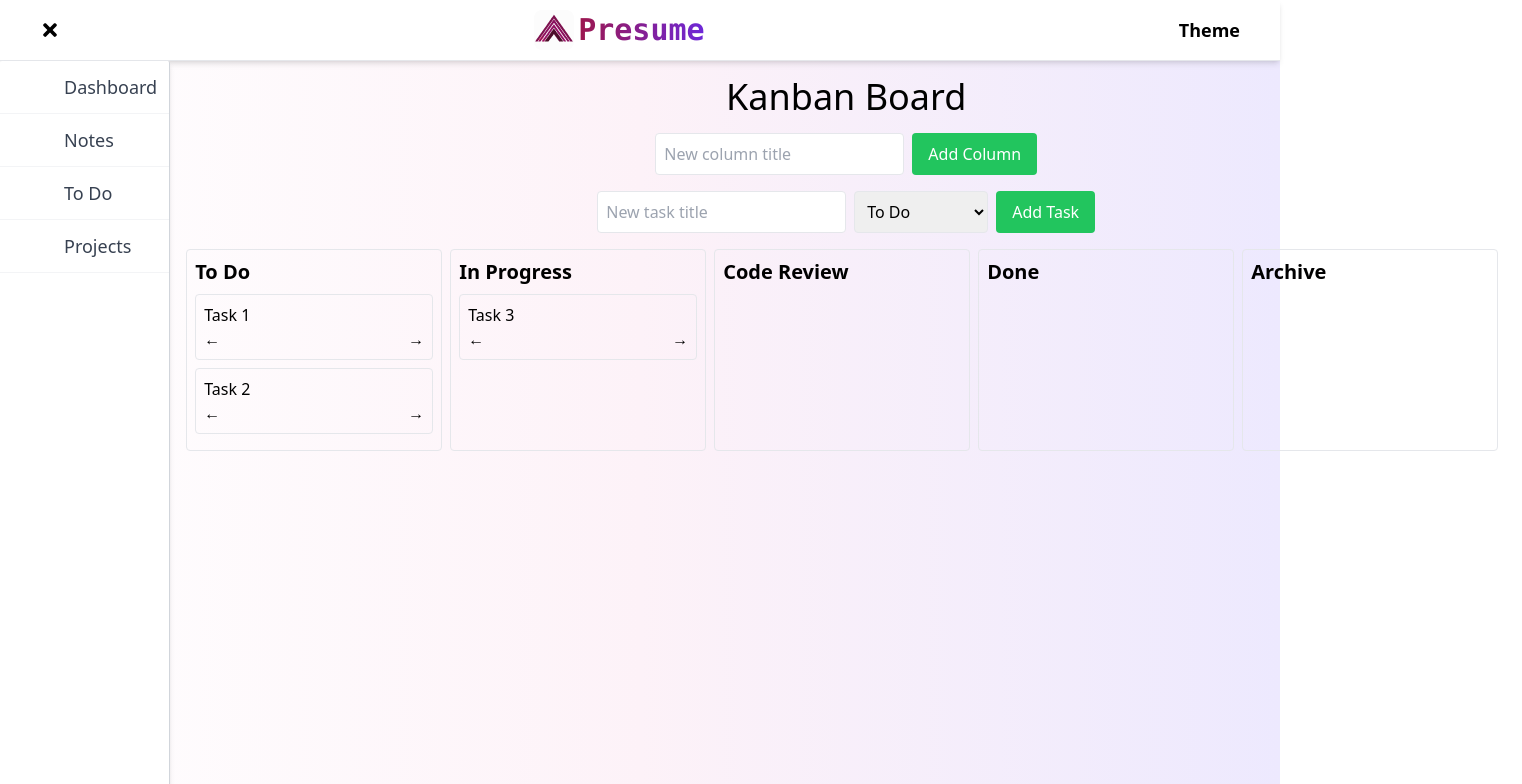
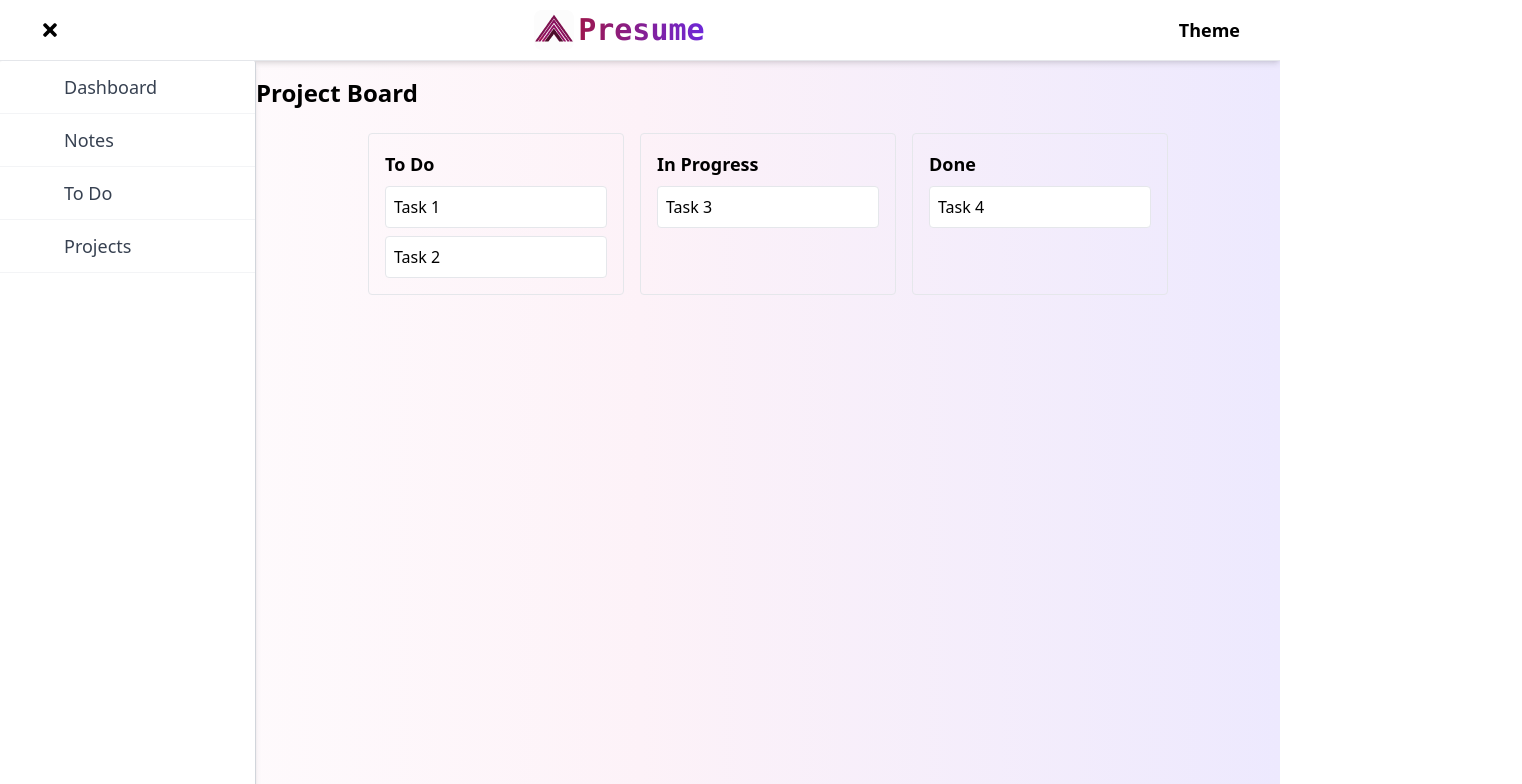
Before and after one commit to hebypaul/Notes_Web_App, a React (Vite) app: page /Project/1 in a window 1280 px wide. Shown: the top 784 px of the page, 1522 px wide, since content can reach past the window. Built offline with nearby package versions, Linux system fonts and the light colour scheme.

Commit message:
modify Project Board

```diff
--- /dev/null
+++ b/src/Components/Board/Card.jsx
@@ -0,0 +1,23 @@
+
+import { Draggable } from "react-beautiful-dnd";
+
+const Card = ({ id, content, index }) => {
+  return (
+    <Draggable draggableId={id} index={index}>
+      {(provided) => {
+        return (
+          <div
+            className={"border-2 ml-3"}
+            ref={provided.innerRef}
+            {...provided.draggableProps}
+            {...provided.dragHandleProps}
+          >
+            {`${id} - ${content}`}
+          </div>
+        );
+      }}
+    </Draggable>
+  );
+};
+
+export default Card;
--- /dev/null
+++ b/src/Components/Board/Column.jsx
@@ -0,0 +1,38 @@
+import React from "react";
+import { Droppable } from "react-beautiful-dnd";
+import Card from "./Card";
+import initialData from "./initial-data";
+
+const Column = ({ id, title, tasks }) => {
+  return (
+    <Droppable droppableId={`${title}-${id}`}>
+      {(provided) => (
+        <div
+          ref={provided.innerRef}
+          {...provided.droppableProps}
+          className={"border-2 w-1/3"}
+        >
+          <div>{`${id} - ${title}`}</div>
+          {tasks.map((taskId, index) => {
+            const taskData = initialData.tasks.find(
+              (task) => task.id === taskId
+            );
+            if (taskData) {
+              return (
+                <Card
+                  key={taskId}
+                  id={taskId}
+                  content={taskData.content}
+                  index={index}
+                />
+              );
+            }
+          })}
+          {provided.placeholder}
+        </div>
+      )}
+    </Droppable>
+  );
+};
+
+export default Column;
--- /dev/null
+++ b/src/Components/Board/InitialData.js
@@ -0,0 +1,24 @@
+const initialData = {
+    tasks: [
+      { id: 'task-1', content: 'Take out the garbage' },
+      { id: 'task-2', content: 'Watch my favorite show' },
+      { id: 'task-3', content: 'Charge my phone' },
+      { id: 'task-4', content: 'Cook dinner' },
+    ],
+    columns: [
+      {
+        id: 'column-1',
+        title: 'To do',
+        taskIds: ['task-1', 'task-2', 'task-3', 'task-4'],
+      },
+      {
+        id: 'column-2',
+        title: 'To do',
+        taskIds: [],
+      },
+    ],
+    // Facilitate reordering of the columns
+    columnOrder: ['column-1'],
+  };
+
+  export default initialData;
--- a/src/Pages/Project.jsx
+++ b/src/Pages/Project.jsx
@@ -1,123 +1,122 @@
 import {useState }from "react";
 import Layout from "../Components/Layout/Layout";
-const initialColumns = [
-    { id: 1, title: 'To Do' },
-    { id: 2, title: 'In Progress' },
-    { id: 3, title: 'Code Review' },
-    { id: 4, title: 'Done' },
-    { id: 5, title: 'Archive' }
+import { DragDropContext, Droppable, Draggable } from 'react-beautiful-dnd';
+
+const data = [
+  { id: 'task-1', content: 'Task 1' },
+  { id: 'task-2', content: 'Task 2' },
+  { id: 'task-3', content: 'Task 3' },
+  { id: 'task-4', content: 'Task 4' },
 ];
 
-  const initialTasks = [
-    { id: 1, title: 'Task 1', columnId: 1 },
-    { id: 2, title: 'Task 2', columnId: 1 },
-    { id: 3, title: 'Task 3', columnId: 2 },
-  ];
+const columnsData = {
+  'column-1': {
+    id: 'column-1',
+    title: 'To Do',
+    tasks: [data[0], data[1]],
+  },
+  'column-2': {
+    id: 'column-2',
+    title: 'In Progress',
+    tasks: [data[2]],
+  },
+  'column-3': {
+    id: 'column-3',
+    title: 'Done',
+    tasks: [data[3]],
+  },
+};
 
 const Project = () => {
-    const [columns, setColumns] = useState(initialColumns);
-    const [tasks, setTasks] = useState(initialTasks);
-    const [newColumnTitle, setNewColumnTitle] = useState('');
-    const [newTaskTitle, setNewTaskTitle] = useState('');
-    const [newTaskColumnId, setNewTaskColumnId] = useState(1);
+    const [columns, setColumns] = useState(columnsData);
 
-    const handleAddColumn = () => {
-      if (!newColumnTitle) return;
-      setColumns((prevColumns) => [
-        ...prevColumns,
-        { id: prevColumns.length + 1, title: newColumnTitle }
-      ]);
-      setNewColumnTitle('');
+    const onDragEnd = (result) => {
+      const { destination, source, draggableId } = result;
+
+      if (!destination) return;
+
+      if (
+        destination.droppableId === source.droppableId &&
+        destination.index === source.index
+      )
+        return;
+
+      const startColumn = columns[source.droppableId];
+      const endColumn = columns[destination.droppableId];
+
+      if (startColumn === endColumn) {
+        const newTasks = Array.from(startColumn.tasks);
+        newTasks.splice(source.index, 1);
+        newTasks.splice(destination.index, 0, startColumn.tasks[source.index]);
+
+        const newColumn = {
+          ...startColumn,
+          tasks: newTasks,
         };
 
-    const handleAddTask = () => {
-      if (!newTaskTitle || !newTaskColumnId) return;
-      setTasks((prevTasks) => [
-        ...prevTasks,
-        { id: prevTasks.length + 1, title: newTaskTitle, columnId: newTaskColumnId }
-      ]);
-      setNewTaskTitle('');
-      setNewTaskColumnId(1);
+        setColumns({
+          ...columns,
+          [newColumn.id]: newColumn,
+        });
+      } else {
+        const startTasks = Array.from(startColumn.tasks);
+        startTasks.splice(source.index, 1);
+        const newStartColumn = {
+          ...startColumn,
+          tasks: startTasks,
         };
 
-    const handleMoveTask = (taskId, direction) => {
-      setTasks((prevTasks) => {
-        const taskIndex = prevTasks.findIndex((task) => task.id === taskId);
-        const task = prevTasks[taskIndex];
-        const newColumnId = task.columnId + direction;
-        if (newColumnId < 1 || newColumnId > columns.length) return prevTasks;
-        const newTasks = [...prevTasks];
-        newTasks[taskIndex] = { ...task, columnId: newColumnId };
-        return newTasks;
+        const endTasks = Array.from(endColumn.tasks);
+        endTasks.splice(destination.index, 0, startColumn.tasks[source.index]);
+        const newEndColumn = {
+          ...endColumn,
+          tasks: endTasks,
+        };
+
+        setColumns({
+          ...columns,
+          [newStartColumn.id]: newStartColumn,
+          [newEndColumn.id]: newEndColumn,
         });
+      }
     };
+
   return (
     <Layout>
-        <div className="flex flex-col items-center p-4">
-      <h1 className="text-4xl mb-4">Kanban Board</h1>
-      <div className="flex mb-4">
-        <input
-          type="text"
-          placeholder="New column title"
-          value={newColumnTitle}
-          onChange={(e) => setNewColumnTitle(e.target.value)}
-          className="border rounded p-2 mr-2"
-        />
-        <button onClick={handleAddColumn} className="bg-green-500 text-white px-4 py-2 rounded">
-          Add Column
-        </button>
+        <div className="container mx-auto mt-4">
+      <h1 className="text-2xl font-bold mb-4">Project Board</h1>
+      <DragDropContext onDragEnd={onDragEnd}>
+        <div className="flex justify-center">
+          {Object.values(columns).map((column) => (
+            <Droppable droppableId={column.id} key={column.id}>
+              {(provided) => (
+                <div
+                  {...provided.droppableProps}
+                  ref={provided.innerRef}
+                  className="border rounded p-4 m-2 w-64"
+                >
+                  <h2 className="text-lg font-semibold mb-2">{column.title}</h2>
+                  {column.tasks.map((task, index) => (
+                    <Draggable key={task.id} draggableId={task.id} index={index}>
+                      {(provided) => (
+                        <div
+                          ref={provided.innerRef}
+                          {...provided.draggableProps}
+                          {...provided.dragHandleProps}
+                          className="bg-white border rounded p-2 mt-2"
+                        >
+                          {task.content}
                         </div>
-      <div className="flex mb-4">
-        <input
-          type="text"
-          placeholder="New task title"
-          value={newTaskTitle}
-          onChange={(e) => setNewTaskTitle(e.target.value)}
-          className="border rounded p-2 mr-2"
-        />
-        <select
-          value={newTaskColumnId}
-          onChange={(e) => setNewTaskColumnId(Number(e.target.value))}
-          className="border rounded p-2 mr-2"
-        >
-          {columns.map((column) => (
-            <option key={column.id} value={column.id}>
-              {column.title}
-            </option>
+                      )}
+                    </Draggable>
                   ))}
-        </select>
-        <button onClick={handleAddTask} className="bg-green-500 text-white px-4 py-2 rounded">
-          Add Task
-        </button>
+                  {provided.placeholder}
                 </div>
-      <div className="flex">
-        {columns.map((column) => (
-          <div key={column.id} className="w-64 p-2 border rounded mr-2">
-            <h2 className="text-xl font-bold mb-2">{column.title}</h2>
-            {tasks
-              .filter((task) => task.columnId === column.id)
-              .map((task) => (
-                <div key={task.id} className="p-2 border rounded mb-2">
-                  <p>{task.title}</p>
-                  <div className="flex justify-between">
-                    <button
-                      onClick={() => handleMoveTask(task.id, -1)}
-                      disabled={column.id === 1}
-                    >
-                      ←
-                    </button>
-                    <button
-                      onClick={() => handleMoveTask(task.id, 1)}
-                      disabled={column.id === columns.length}
-                    >
-                      →
-                    </button>
-                  </div>
-                </div>
+              )}
+            </Droppable>
           ))}
         </div>
-        ))}
-      </div>
+      </DragDropContext>
     </div>
     </Layout>
   );
```
Lines whose indentation alone changed are shown as unchanged.
